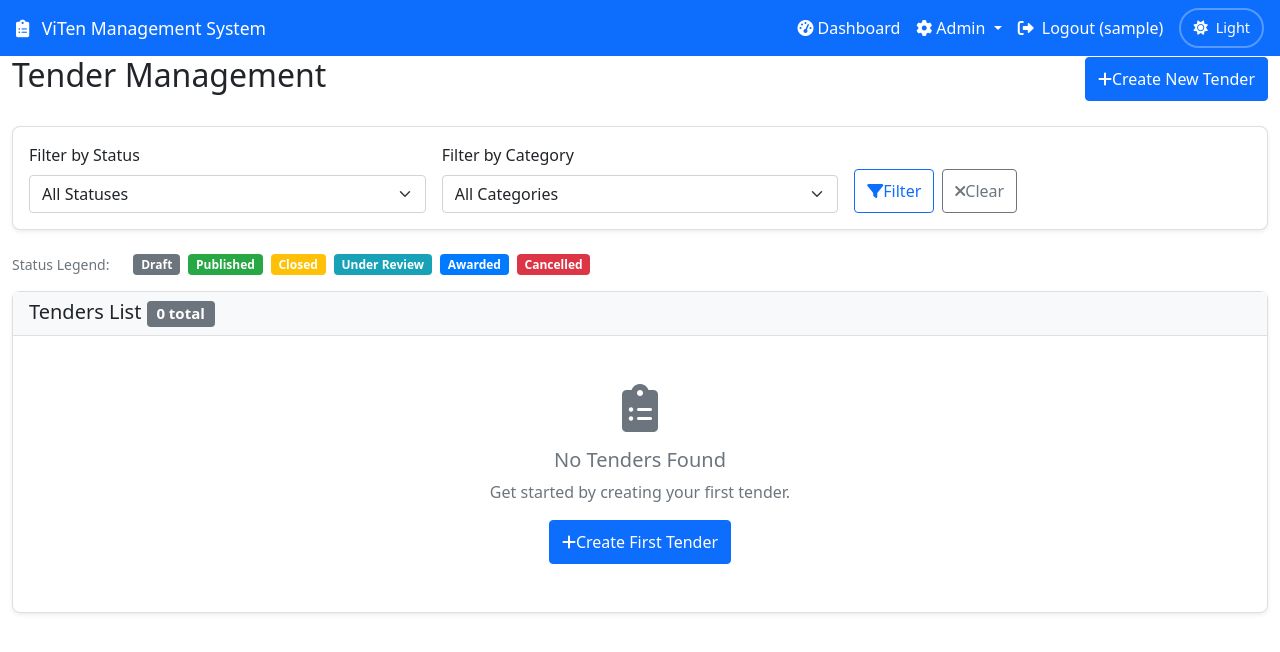
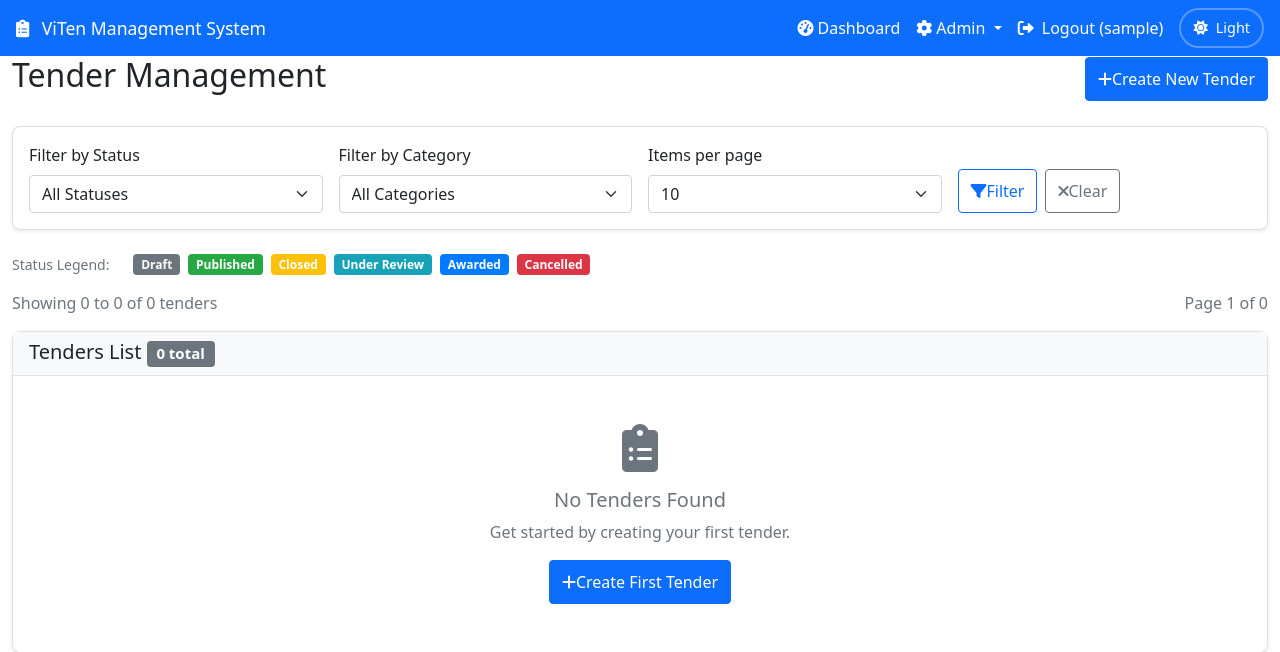
Before and after one commit to cmukoyi/tms, a Flask app: page /tenders in a window 1280 px wide. Shown: the top 652 px of the page. Run offline with Flask 3, Linux system fonts and the light colour scheme; the visitor is signed in with stand-in values (Sample User, id 1); data comes from the database, SQL or seed files in the repository; data that the repository does not hold is empty; some libraries are stand-ins or nearby versions.

```diff
--- a/app.py
+++ b/app.py
@@ -152,34 +152,64 @@ def dashboard():
 @app.route('/tenders', methods=['GET', 'POST'])
 @login_required
 def tenders():
-    """View tenders"""
+    """View tenders with simple pagination"""
     user = AuthService.get_user_by_id(session['user_id'])
 
-    # Get filter parameters
-    status_filter = request.args.get('status')
-    category_filter = request.args.get('category')
+    # Get parameters with defaults
+    page = request.args.get('page', 1, type=int)
+    per_page = request.args.get('per_page', 10, type=int)
+    status_filter = request.args.get('status', type=int)
+    category_filter = request.args.get('category', type=int)
 
+    # Validate per_page values
+    if per_page not in [10, 20, 50]:
+        per_page = 10
+
+    # Build base query
     if user.is_super_admin:
-        # Super admin sees all tenders
-        tenders = TenderService.get_all_tenders()
+        query = Tender.query
     else:
-        # Company users see only their company's tenders
-        tenders = TenderService.get_tenders_by_company(
-            user.company_id,
-            status_filter=status_filter,
-            category_filter=category_filter
-        )
+        query = Tender.query.filter_by(company_id=user.company_id)
+
+    # Apply filters
+    if status_filter:
+        query = query.filter_by(status_id=status_filter)
+    if category_filter:
+        query = query.filter_by(category_id=category_filter)
+
+    # Order by newest first
+    query = query.order_by(Tender.created_at.desc())
+
+    # Get paginated results
+    pagination_result = query.paginate(
+        page=page,
+        per_page=per_page,
+        error_out=False
+    )
+
+    # Create simple pagination object
+    pagination = {
+        'current_page': page,
+        'total_pages': pagination_result.pages,
+        'total': pagination_result.total,
+        'has_prev': pagination_result.has_prev,
+        'has_next': pagination_result.has_next,
+        'start_item': ((page - 1) * per_page) + 1 if pagination_result.total > 0 else 0,
+        'end_item': min(page * per_page, pagination_result.total)
+    }
 
     # Get filter options
     categories = TenderCategoryService.get_all_categories()
     statuses = TenderStatusService.get_all_statuses()
 
     return render_template('tenders/list.html',
-                         tenders=tenders,
+                         tenders=pagination_result.items,
+                         pagination=pagination,
                          categories=categories,
                          statuses=statuses,
                          current_status=status_filter,
-                         current_category=category_filter)
+                         current_category=category_filter,
+                         per_page=per_page)
 
 @app.route('/tenders/create', methods=['GET', 'POST'])
 @login_required
--- a/templates/tenders/list.html
+++ b/templates/tenders/list.html
@@ -12,8 +12,8 @@
 <!-- Filters -->
 <div class="card mb-4">
     <div class="card-body">
-        <form method="GET" class="row g-3">
-            <div class="col-md-4">
+        <form method="GET" class="row g-3" id="filterForm">
+            <div class="col-md-3">
                 <label for="status" class="form-label">Filter by Status</label>
                 <select class="form-select" id="status" name="status">
                     <option value="">All Statuses</option>
@@ -25,7 +25,7 @@
                     {% endfor %}
                 </select>
             </div>
-            <div class="col-md-4">
+            <div class="col-md-3">
                 <label for="category" class="form-label">Filter by Category</label>
                 <select class="form-select" id="category" name="category">
                     <option value="">All Categories</option>
@@ -37,7 +37,15 @@
                     {% endfor %}
                 </select>
             </div>
-            <div class="col-md-4 d-flex align-items-end">
+            <div class="col-md-3">
+                <label for="per_page" class="form-label">Items per page</label>
+                <select class="form-select" id="per_page" name="per_page">
+                    <option value="10" {% if per_page == 10 %}selected{% endif %}>10</option>
+                    <option value="20" {% if per_page == 20 %}selected{% endif %}>20</option>
+                    <option value="50" {% if per_page == 50 %}selected{% endif %}>50</option>
+                </select>
+            </div>
+            <div class="col-md-3 d-flex align-items-end">
                 <button type="submit" class="btn btn-outline-primary me-2">
                     <i class="fas fa-filter"></i> Filter
                 </button>
@@ -45,6 +53,7 @@
                     <i class="fas fa-times"></i> Clear
                 </a>
             </div>
+            <input type="hidden" name="page" value="1" id="pageInput">
         </form>
     </div>
 </div>
@@ -63,12 +72,28 @@
     </div>
 </div>
 
+<!-- Pagination Info -->
+{% if pagination %}
+<div class="d-flex justify-content-between align-items-center mb-3">
+    <span class="text-muted">
+        Showing {{ pagination.start_item }} to {{ pagination.end_item }} of {{ pagination.total }} tenders
+    </span>
+    <span class="text-muted">
+        Page {{ pagination.current_page }} of {{ pagination.total_pages }}
+    </span>
+</div>
+{% endif %}
+
 <!-- Tenders List -->
 <div class="card">
     <div class="card-header">
         <h5 class="mb-0">
             Tenders List
+            {% if pagination %}
+            <span class="badge bg-secondary">{{ pagination.total }} total</span>
+            {% else %}
             <span class="badge bg-secondary">{{ tenders|length }} total</span>
+            {% endif %}
         </h5>
     </div>
     <div class="card-body p-0">
@@ -177,6 +202,60 @@
     </div>
 </div>
 
+<!-- Simple Pagination Controls -->
+{% if pagination and pagination.total_pages > 1 %}
+<div class="d-flex justify-content-center mt-4">
+    <nav aria-label="Tenders pagination">
+        <ul class="pagination">
+            <!-- Previous -->
+            {% if pagination.has_prev %}
+            <li class="page-item">
+                <a class="page-link" href="{{ url_for('tenders', page=pagination.current_page-1, status=current_status, category=current_category, per_page=per_page) }}">
+                    Previous
+                </a>
+            </li>
+            {% else %}
+            <li class="page-item disabled">
+                <span class="page-link">Previous</span>
+            </li>
+            {% endif %}
+
+            <!-- Page Numbers -->
+            {% for page_num in range(1, pagination.total_pages + 1) %}
+                {% if page_num == pagination.current_page %}
+                <li class="page-item active">
+                    <span class="page-link">{{ page_num }}</span>
+                </li>
+                {% elif page_num == 1 or page_num == pagination.total_pages or (page_num >= pagination.current_page - 2 and page_num <= pagination.current_page + 2) %}
+                <li class="page-item">
+                    <a class="page-link" href="{{ url_for('tenders', page=page_num, status=current_status, category=current_category, per_page=per_page) }}">
+                        {{ page_num }}
+                    </a>
+                </li>
+                {% elif page_num == pagination.current_page - 3 or page_num == pagination.current_page + 3 %}
+                <li class="page-item disabled">
+                    <span class="page-link">...</span>
+                </li>
+                {% endif %}
+            {% endfor %}
+
+            <!-- Next -->
+            {% if pagination.has_next %}
+            <li class="page-item">
+                <a class="page-link" href="{{ url_for('tenders', page=pagination.current_page+1, status=current_status, category=current_category, per_page=per_page) }}">
+                    Next
+                </a>
+            </li>
+            {% else %}
+            <li class="page-item disabled">
+                <span class="page-link">Next</span>
+            </li>
+            {% endif %}
+        </ul>
+    </nav>
+</div>
+{% endif %}
+
 <!-- Delete Modals for each tender -->
 {% for tender in tenders %}
 <div class="modal fade" id="deleteModal{{ tender.id }}" tabindex="-1">
@@ -261,6 +381,23 @@ document.addEventListener('DOMContentLoaded', function() {
             }, 5000);
         }
     });
+
+    // Reset to page 1 when changing filters
+    const filterInputs = document.querySelectorAll('#status, #category');
+    filterInputs.forEach(function(input) {
+        input.addEventListener('change', function() {
+            document.getElementById('pageInput').value = '1';
+        });
+    });
+
+    // Auto-submit when changing items per page
+    const perPageSelect = document.getElementById('per_page');
+    if (perPageSelect) {
+        perPageSelect.addEventListener('change', function() {
+            document.getElementById('pageInput').value = '1'; // Reset to first page
+            document.getElementById('filterForm').submit(); // Auto-submit the form
+        });
+    }
 });
 </script>
 {% endblock %}
```
Also changed, not shown: other parts of templates/tenders/list.html (+41 -0 lines), 1 other file.
